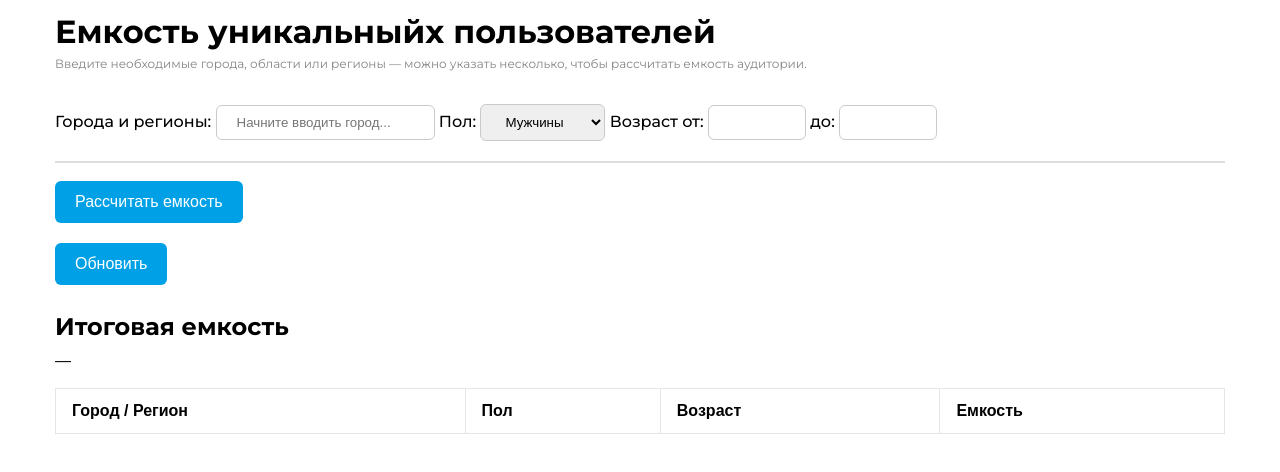
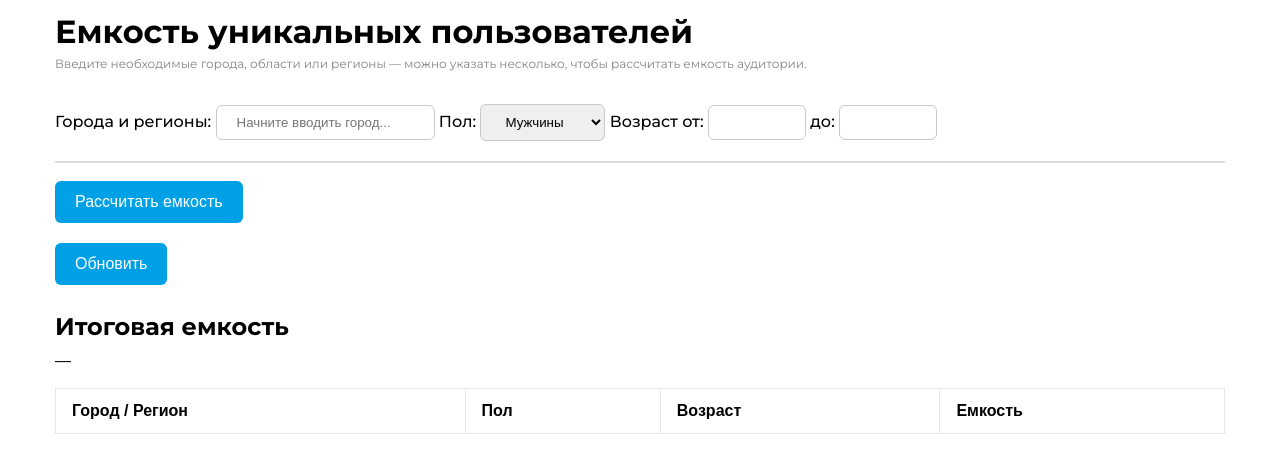
Before and after one commit to stepanchna/Unique, a plain HTML site: page index.html in a window 1280 px wide. Drawn offline with Linux system fonts and the light colour scheme.

Commit message:
Update index.html

```diff
--- a/index.html
+++ b/index.html
@@ -14,7 +14,7 @@
 <body>
 
     <header class="container">
-        <h1>Емкость уникальныйх пользователей</h1>
+        <h1>Емкость уникальных пользователей</h1>
     </header>
 
     <main>
```
